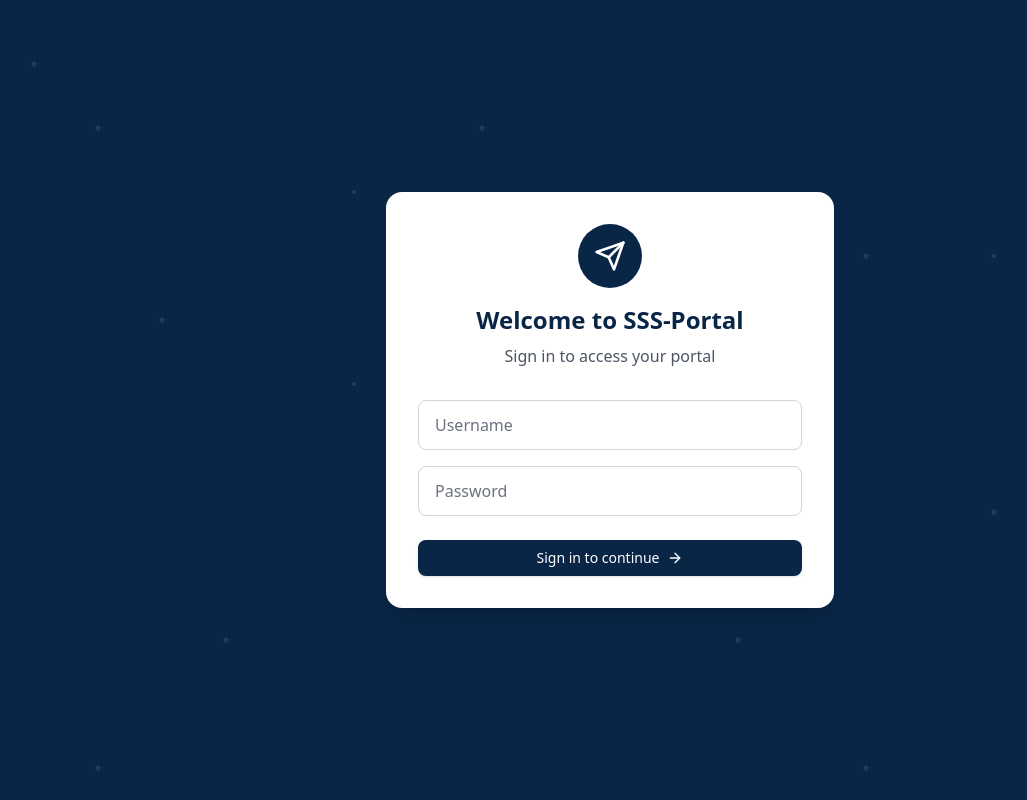
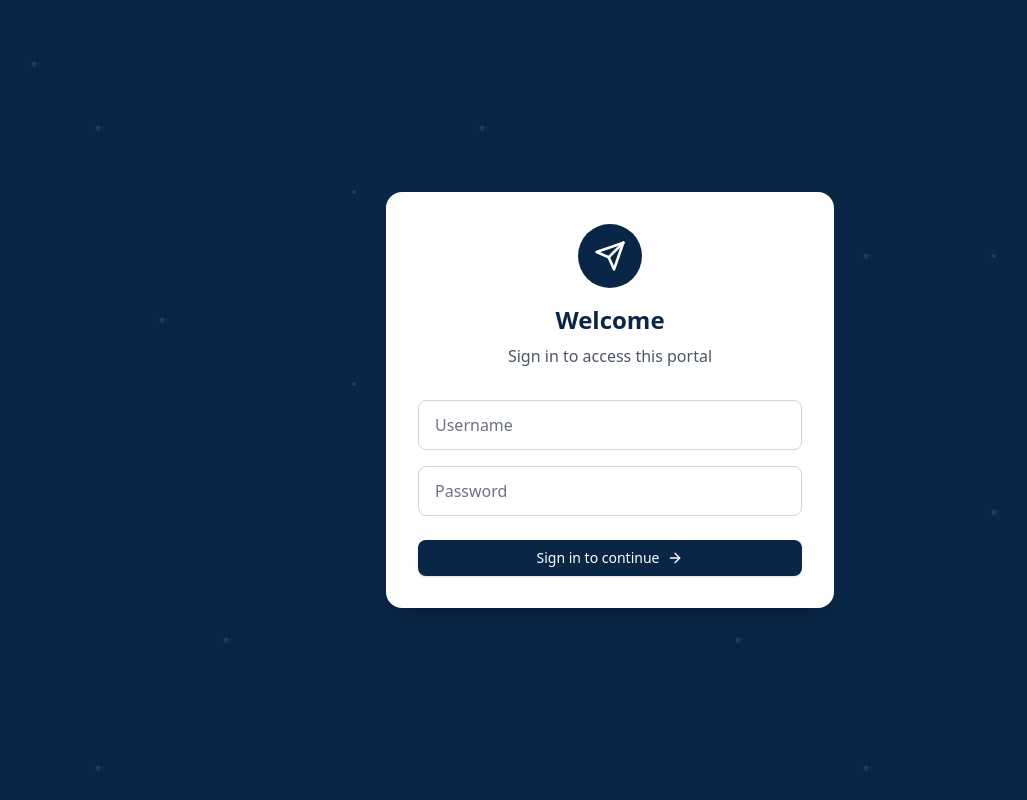
Before and after one commit to bguerschom/GoDigital, a React (Vite) app: page /login in a window 1280 px wide. Shown: the whole page, without its empty margins (30-1057 px from the left). Built offline with nearby package versions, Linux system fonts and the light colour scheme.

Commit message:
Update AuthForm.jsx

```diff
--- a/src/components/auth/AuthForm.jsx
+++ b/src/components/auth/AuthForm.jsx
@@ -117,10 +117,10 @@ const AuthForm = () => {
               </div>
             </div>
             <h2 className="text-2xl font-bold text-[#0A2647] mb-2">
-              Welcome to SSS-Portal
+              Welcome
             </h2>
             <p className="text-gray-600 animate-fade-in">
-              Sign in to access your portal
+              Sign in to access this portal
             </p>
           </div>
 
```
